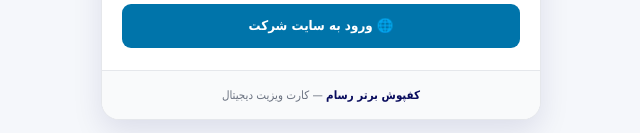
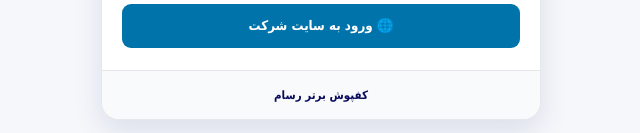
Before and after one commit to kafpooshbartar/kafpooshbartar-card, a plain HTML site: page index.html in a window 1280 px wide. Shown: the part 941-1074 px from the top of the page, without its empty margins (319-959 px from the left). Drawn offline with Linux system fonts and the light colour scheme.

Commit message:
index.html

```diff
--- a/index.html
+++ b/index.html
@@ -524,7 +524,6 @@
 
     <footer class="footer">
         <strong>کفپوش برتر رسام</strong>
-        — کارت ویزیت دیجیتال
     </footer>
 
 </main>
```
